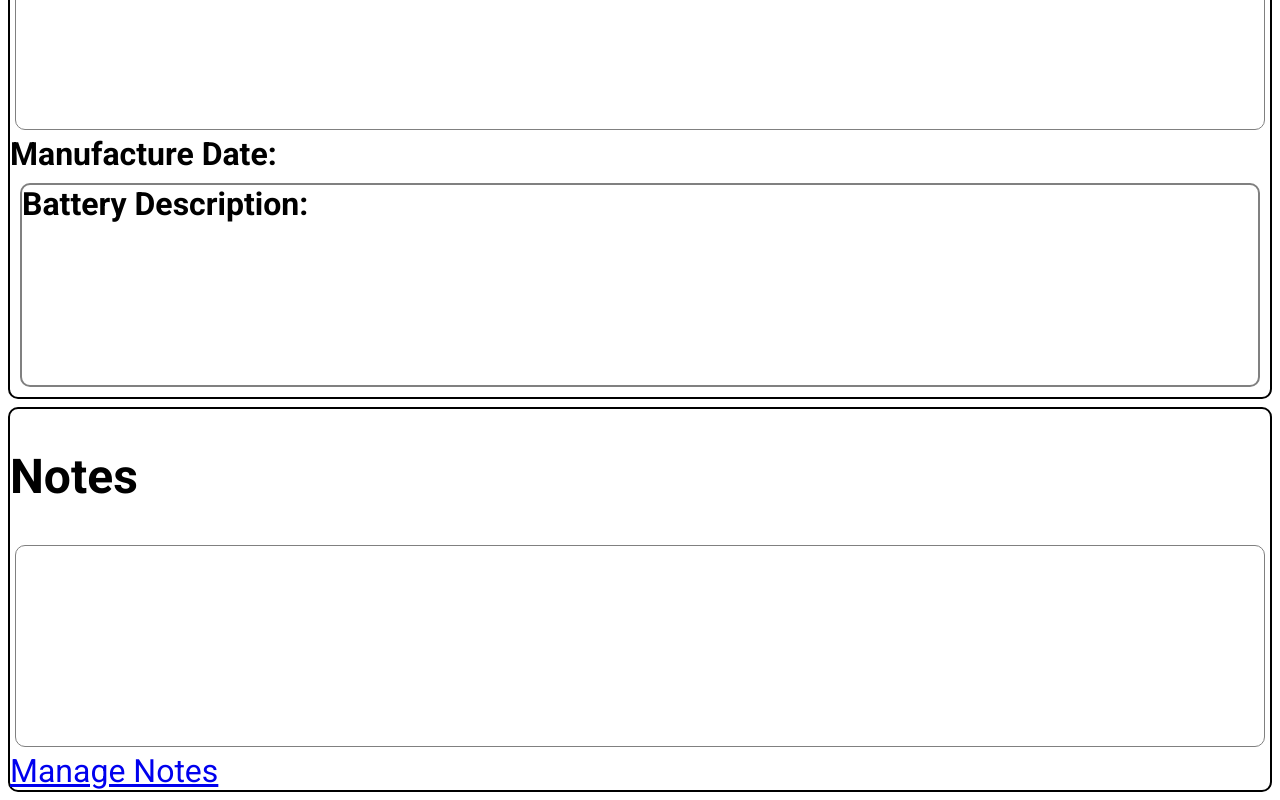
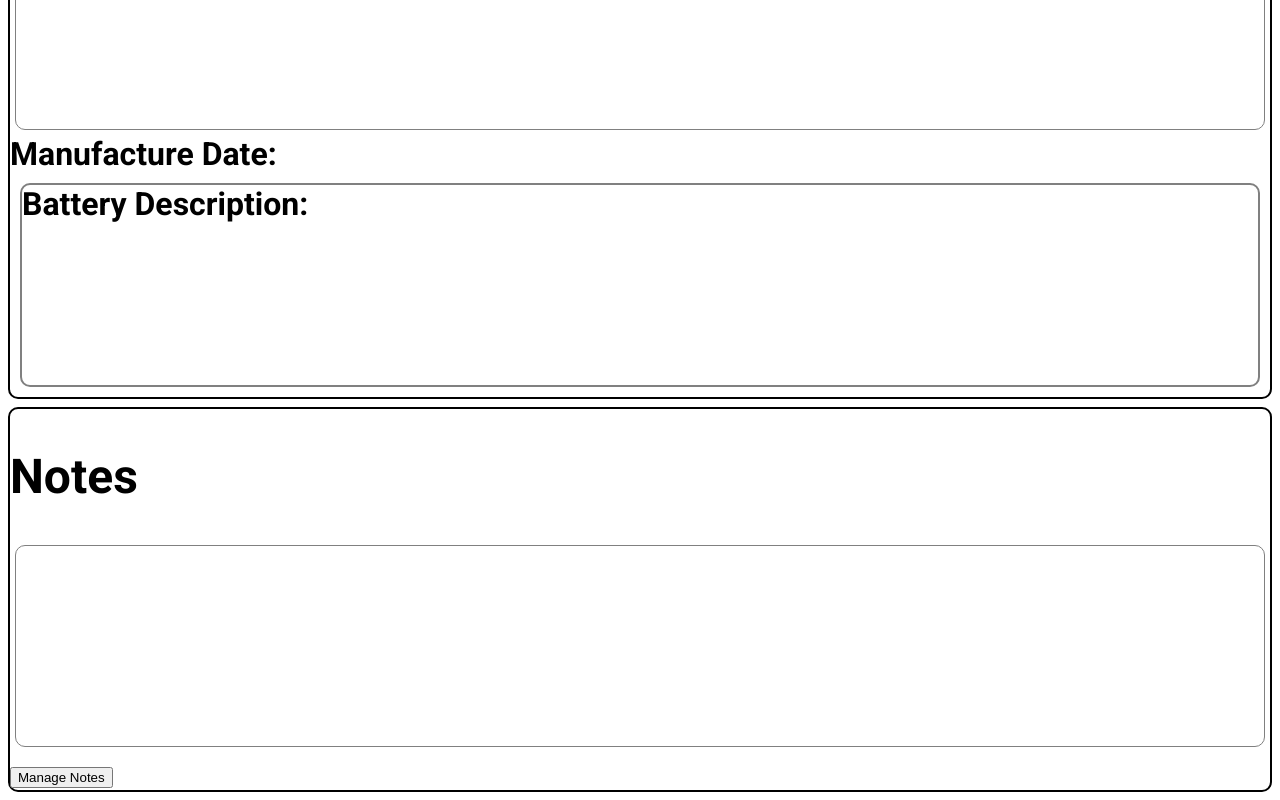
Before and after one commit to flamingchickens1540/BatteryTesting, a plain HTML site: page frontend/batterylist/index.html in a window 1280 px wide. Shown: the part 467-1267 px from the top of the page. Drawn offline with Linux system fonts and the light colour scheme; no server answers.

Commit message:
added battery id

```diff
--- a/frontend/batterylist/index.html
+++ b/frontend/batterylist/index.html
@@ -32,7 +32,7 @@
         <section>
             <h1>Notes</h1>
             <div id="notesListScreen"></div>
-            <a href="javascript:window.open('../notesmanage','Manage NotesWindow', 'width=600,height=300');">Manage Notes</a>
+            <button id="manageNotes">Manage Notes</button>
         </section>
     </body>
 </html>
--- a/frontend/batterylist/script.js
+++ b/frontend/batterylist/script.js
@@ -84,4 +84,6 @@
             notesListElement.appendChild(noteItemElement);
         });
     }
+
+    document.querySelector("#manageNotes").addEventListener("click", () => window.open(`../notesmanage/?battery-id=${getBattery().id}`, "Manage NotesWindow", "width=600,height=300"));
 }
```
